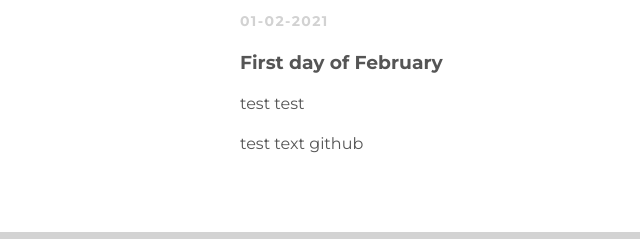
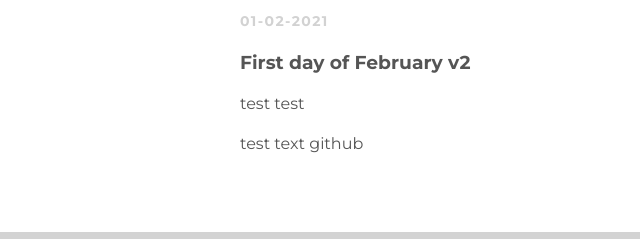
Before and after one commit to MadeleineRaterink/MadeleineRaterink.github.io, a plain HTML site: page index.html in a window 1280 px wide. Shown: the part 263-502 px from the top of the page, 0-640 px from the left. Drawn offline with Linux system fonts and the light colour scheme.

Commit message:
Update index.html

```diff
--- a/index.html
+++ b/index.html
@@ -24,7 +24,7 @@
         <span>Madeleine</span>
       </div>
     <p class="post-date">01-02-2021</p>
-    <h3 class="post-title">First day of February</h3>
+    <h3 class="post-title">First day of February v2</h3>
       <div class="post-content">
       <p>test test</p>
       <p>test text github</p>
```
